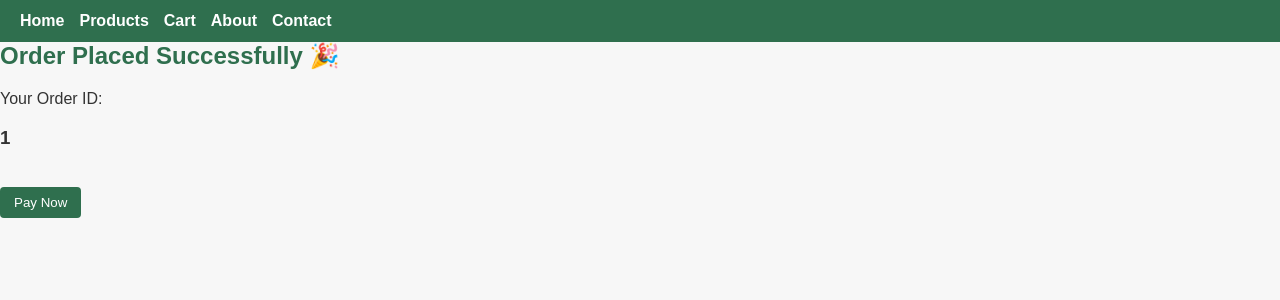
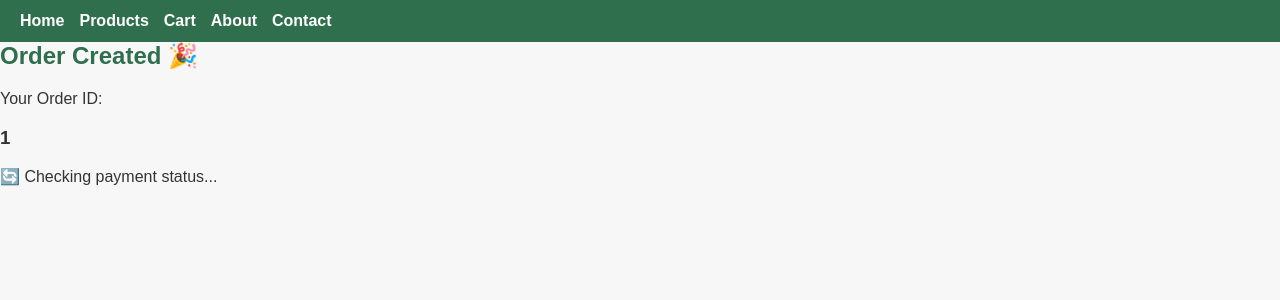
Before and after one commit to samarthr8/nativeharvest-app, a React (Vite) app in the folder frontend/: page /order/1 in a window 1280 px wide. Shown: the top 300 px of the page. Built offline with nearby package versions, Linux system fonts and the light colour scheme; no server answers.

Commit message:
feat: payment status endpoint with polling support in app.js and updated OrderSuccess.jsx

```diff
--- a/frontend/src/pages/OrderSuccess.jsx
+++ b/frontend/src/pages/OrderSuccess.jsx
@@ -1,81 +1,58 @@
 import { useParams } from "react-router-dom";
-import { useState } from "react";
+import { useEffect, useState } from "react";
 
 const OrderSuccess = () => {
   const { orderId } = useParams();
-  const [paymentStarted, setPaymentStarted] = useState(false);
-  const [paymentDone, setPaymentDone] = useState(false);
 
-  const startPayment = async () => {
-    try {
-      setPaymentStarted(true);
+  const [status, setStatus] = useState("CHECKING");
 
-      const payRes = await fetch("/api/payments/create", {
-        method: "POST",
-        headers: { "Content-Type": "application/json" },
-        body: JSON.stringify({ order_id: orderId })
-      });
+  useEffect(() => {
 
-      const payData = await payRes.json();
+    const checkStatus = async () => {
+      try {
+        const res = await fetch(`/api/orders/${orderId}/status`);
+        const data = await res.json();
 
-      const options = {
-        key: payData.key,
-        amount: payData.amount_paise,
-        currency: payData.currency,
-        name: "NativeHarvest",
-        description: "Farm Fresh Products",
-        order_id: payData.razorpay_order_id,
+        setStatus(data.payment_status);
 
-        handler: function () {
-          // ⚠️ DO NOT mark paid here
-          setPaymentDone(true);
-        },
+        // stop polling if paid
+        if (data.payment_status === "PAID") {
+          clearInterval(interval);
+        }
 
-        modal: {
-          ondismiss: function () {
-            // User closed popup manually
-            console.log("Razorpay popup closed");
-          }
-        },
+      } catch (err) {
+        console.error("Status fetch failed", err);
+      }
+    };
 
-        theme: {
-          color: "#2f6f4e"
-        }
-      };
+    checkStatus();
 
-      const razorpay = new window.Razorpay(options);
-      razorpay.open();
+    const interval = setInterval(checkStatus, 5000);
 
-    } catch (err) {
-      console.error(err);
-      alert("Payment initiation failed");
-      setPaymentStarted(false);
-    }
-  };
+    return () => clearInterval(interval);
+
+  }, [orderId]);
 
   return (
     <div>
-      <h2>Order Placed Successfully 🎉</h2>
+      <h2>Order Created 🎉</h2>
       <p>Your Order ID:</p>
       <h3>{orderId}</h3>
 
-      {!paymentStarted && (
-        <button onClick={startPayment} style={{ marginTop: "20px" }}>
-          Pay Now
-        </button>
+      {status === "CHECKING" && (
+        <p>🔄 Checking payment status...</p>
       )}
 
-      {paymentStarted && !paymentDone && (
-        <p style={{ marginTop: "20px" }}>
-          🔄 Payment in progress… Please complete payment in the popup.
+      {status === "PENDING" && (
+        <p>🕒 Waiting for payment confirmation...</p>
+      )}
+
+      {status === "PAID" && (
+        <p style={{ color: "green", fontWeight: "bold" }}>
+          ✅ Payment Confirmed! Your order is being prepared.
         </p>
       )}
 
-      {paymentDone && (
-        <p style={{ marginTop: "20px", color: "green" }}>
-          ✅ Payment successful. We are verifying your payment.
-        </p>
-      )}
     </div>
   );
 };
```
Also changed, not shown: 1 other file (tests, documents, lock files or other folders).
